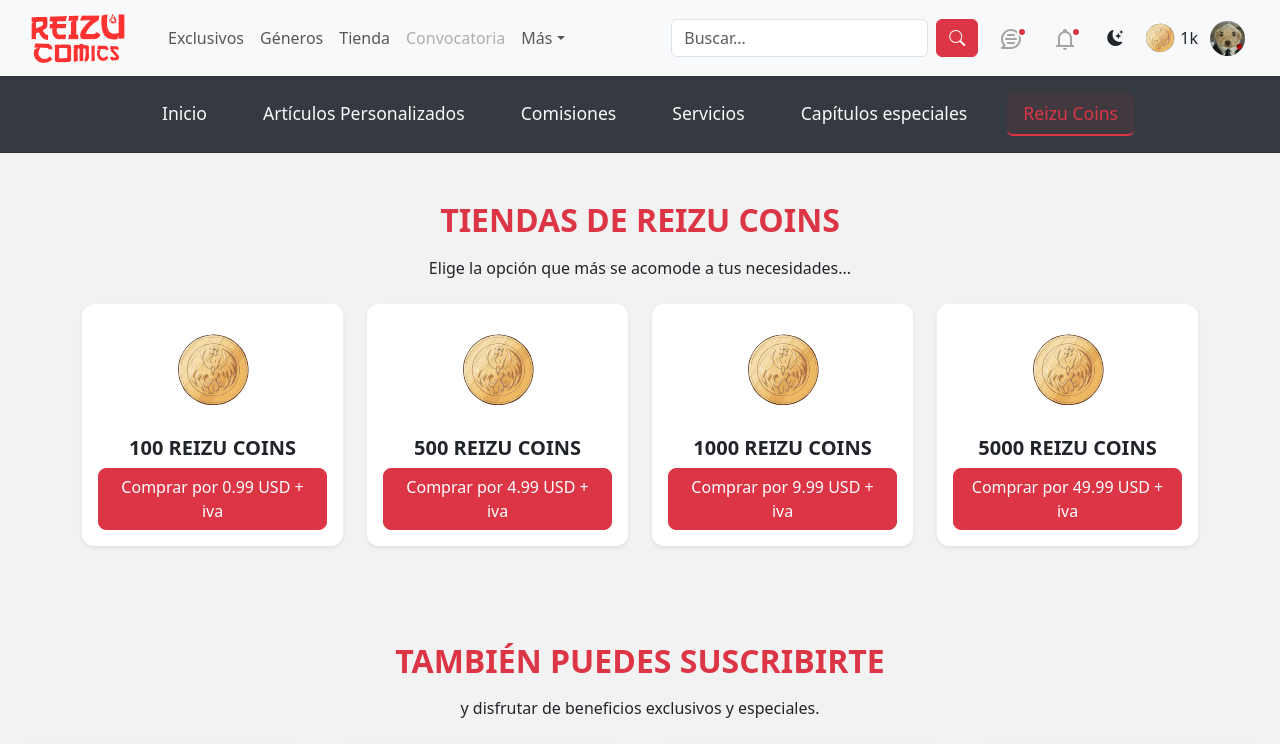
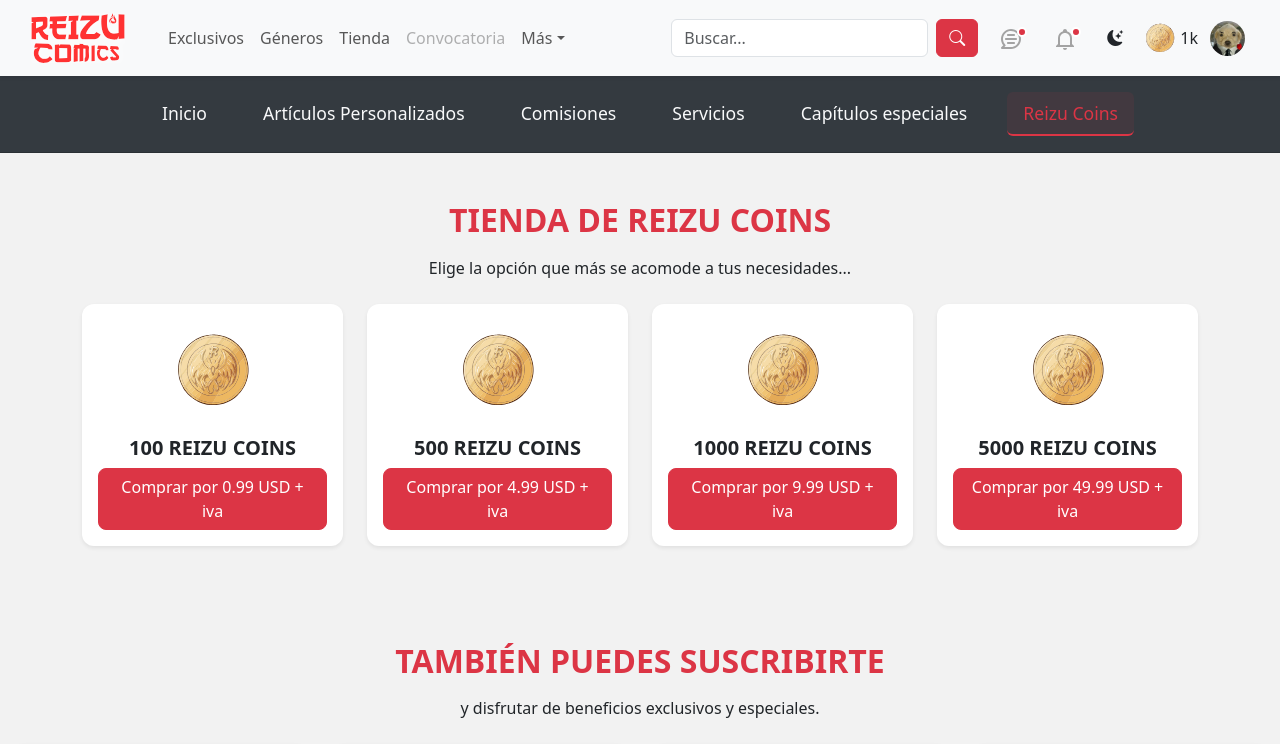
Before and after one commit to diegodevF/ReizuFront, a React (Vite) app: page /Shop/reizu in a window 1280 px wide. Shown: the top 744 px of the page. Built offline with nearby package versions, Linux system fonts and the light colour scheme.

Commit message:
fix: fix typo name

```diff
--- a/src/routes/shopRuiz.jsx
+++ b/src/routes/shopRuiz.jsx
@@ -30,7 +30,7 @@
             {/* Sección de Reizu Coins */}
             <div className="py-5 text-center" style={{ backgroundColor: isDark ? 'var(--bs-body-bg)' : '#f2f2f2' }}>
                 <div className="container">
-                    <h2 className="fw-bold mb-3 text-danger">TIENDAS DE REIZU COINS</h2>
+                    <h2 className="fw-bold mb-3 text-danger">TIENDA DE REIZU COINS</h2>
                     <p className="mb-4">Elige la opción que más se acomode a tus necesidades...</p>
 
                     <div className="row g-4 justify-content-center"
```
